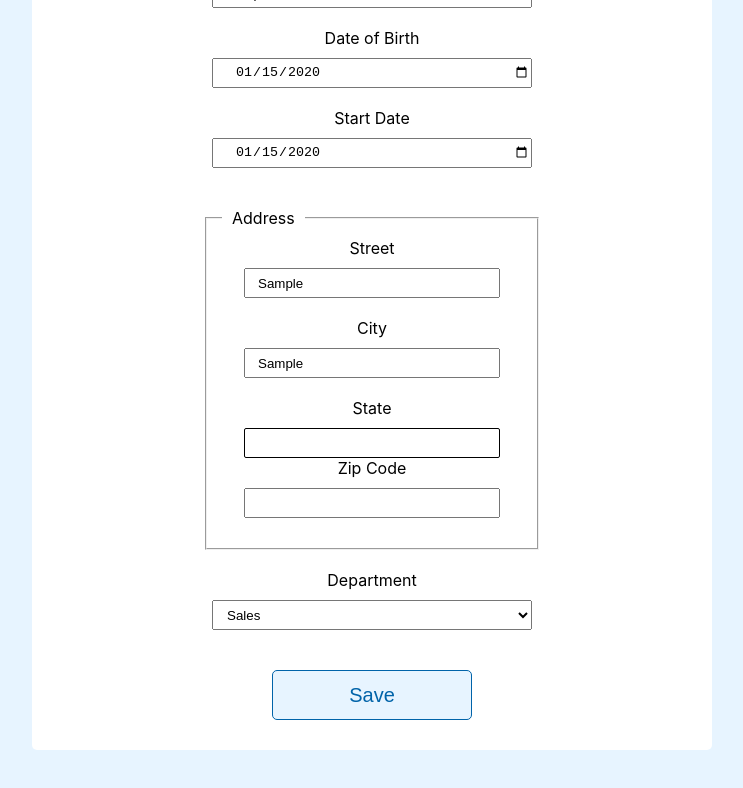
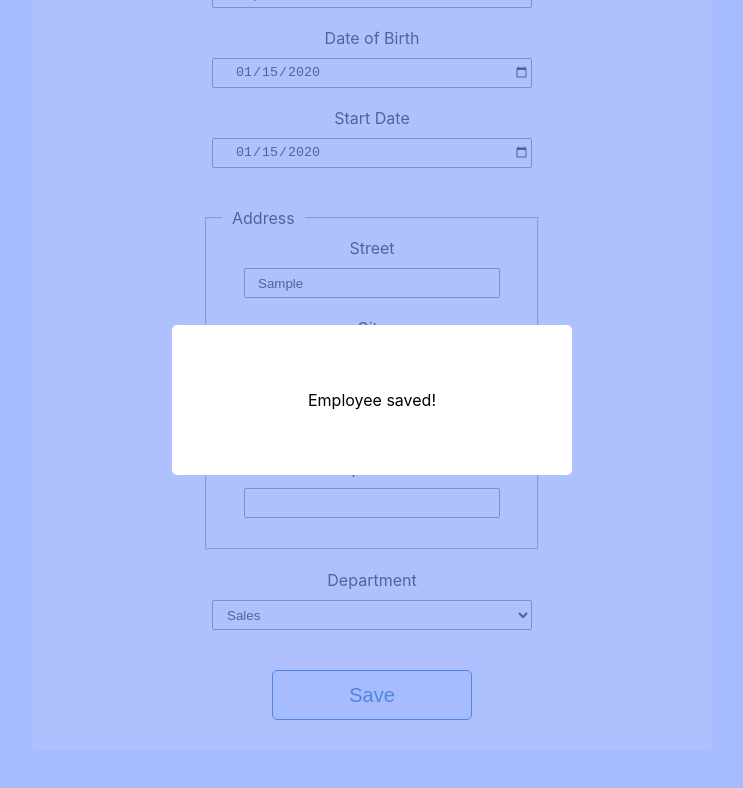
Before and after one commit to AmandaAbarte/project14, a React (Create React App) app: page / in a window 1280 px wide. Both pictures are taken after typing "Sample", "Sample", "2020-01-15", "2020-01-15", "Sample", "Sample" into the empty fields and a click on the button "Save". Shown: the part 330-1118 px from the top of the page, without its empty margins (268-1011 px from the left). Built offline with nearby package versions, Linux system fonts and the light colour scheme.

Commit message:
add success modal

```diff
--- a/src/App.css
+++ b/src/App.css
@@ -135,4 +135,24 @@
   background-color: #2377bf;
   color: white;
 }
+
+.modal-container {
+  position: fixed;
+  width: 100%;
+  height: 100%;
+  background-color: rgba(129, 156, 255, 0.632);
+  display: flex;
+  align-items: center;
+  justify-content: center;
+}
+
+.modal-container .modal-content {
+  width: 400px;
+  height: 150px;
+  border-radius: 5px;
+  background-color: white;
+  display: flex;
+  align-items: center;
+  justify-content: center;
+}
 /*# sourceMappingURL=App.css.map */
--- a/src/App.scss
+++ b/src/App.scss
@@ -69,4 +69,5 @@ $dark-blue: #0063a9;
   }
 }
 
-@import "./components/dropdown"
+@import "./components/dropdown";
+@import "./components/modal/modal"
--- a/src/components/dropdown.jsx
+++ b/src/components/dropdown.jsx
@@ -28,7 +28,6 @@ export default function Dropdown(props) {
   }
   return (
     <div className="cust-dropdown-div">
-
       <span
         className="cust-input-value"
         name={props.name}
--- a/src/components/home.jsx
+++ b/src/components/home.jsx
@@ -1,6 +1,7 @@
 import React, { useEffect, useState } from "react";
 import { useDispatch, useSelector } from "react-redux";
 import Dropdown from "./dropdown";
+import Modal from "./modal/modal";
 
 export default function Home() {
   const dispatch = useDispatch();
@@ -16,6 +17,7 @@ export default function Home() {
     zipcode: "",
     department: "",
   });
+  const [isModalOpen, setIsModalOpen] = useState(false)
   //update form data on change
   function handleInput(event) {
     const name = event.target.id;
@@ -33,6 +35,7 @@ export default function Home() {
       type: "getEmployees",
       data: formData,
     });
+    setIsModalOpen(true)
     // console.log(formData);
   }
   const states = [
@@ -119,13 +122,6 @@ export default function Home() {
           <input id="city" type="text" onChange={handleInput} />
 
           <label htmlFor="state">State</label>
-          {/* <select name="state" id="state" onChange={handleInput}>
-            <option>Alabama</option>
-            <option>California</option>
-            <option>Engineering</option>
-            <option>Human Resources</option>
-            <option>Legal</option>
-          </select> */}
           <Dropdown
             list={states}
             name="state"
@@ -146,6 +142,7 @@ export default function Home() {
         </select>
         <button onClick={saveEmployee}>Save</button>
       </form>
+      {isModalOpen && <Modal/>}
     </div>
   );
 }
--- /dev/null
+++ b/src/components/modal/_modal.scss
@@ -0,0 +1,18 @@
+.modal-container {
+  position: fixed;
+  width: 100%;
+  height: 100%;
+  background-color: rgba(129, 156, 255, 0.632);
+  display: flex;
+  align-items: center;
+  justify-content: center;
+  .modal-content {
+    width: 400px;
+    height: 150px;
+    border-radius: 5px;
+    background-color: white;
+    display: flex;
+    align-items: center;
+    justify-content: center;
+  }
+}
--- /dev/null
+++ b/src/components/modal/modal.jsx
@@ -0,0 +1,11 @@
+import React from "react";
+
+export default function Modal() {
+  return (
+    <div className="modal-container">
+      <div className="modal-content">
+        <p>Employee saved!</p>
+      </div>
+    </div>
+  );
+}
```
Also changed, not shown: src/components/employees.jsx (line endings or trailing spaces), 1 other file (tests, documents, lock files or other folders).
